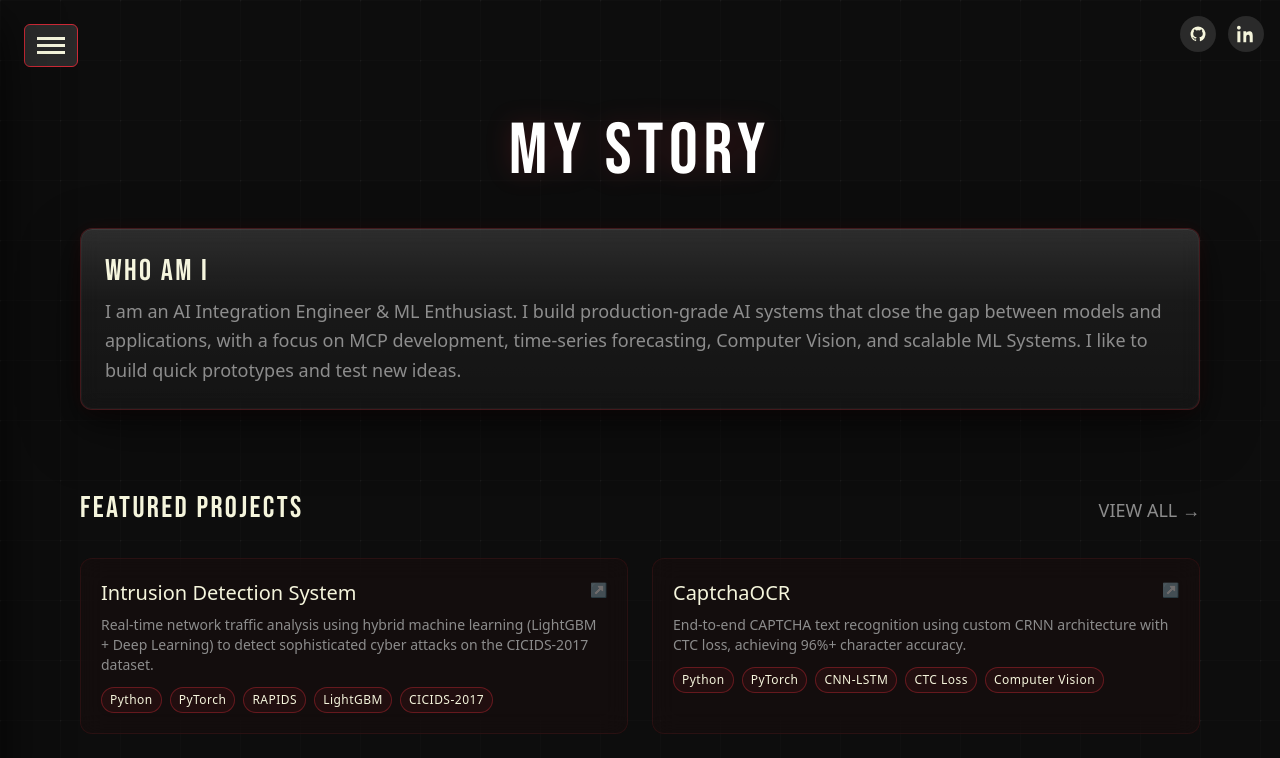
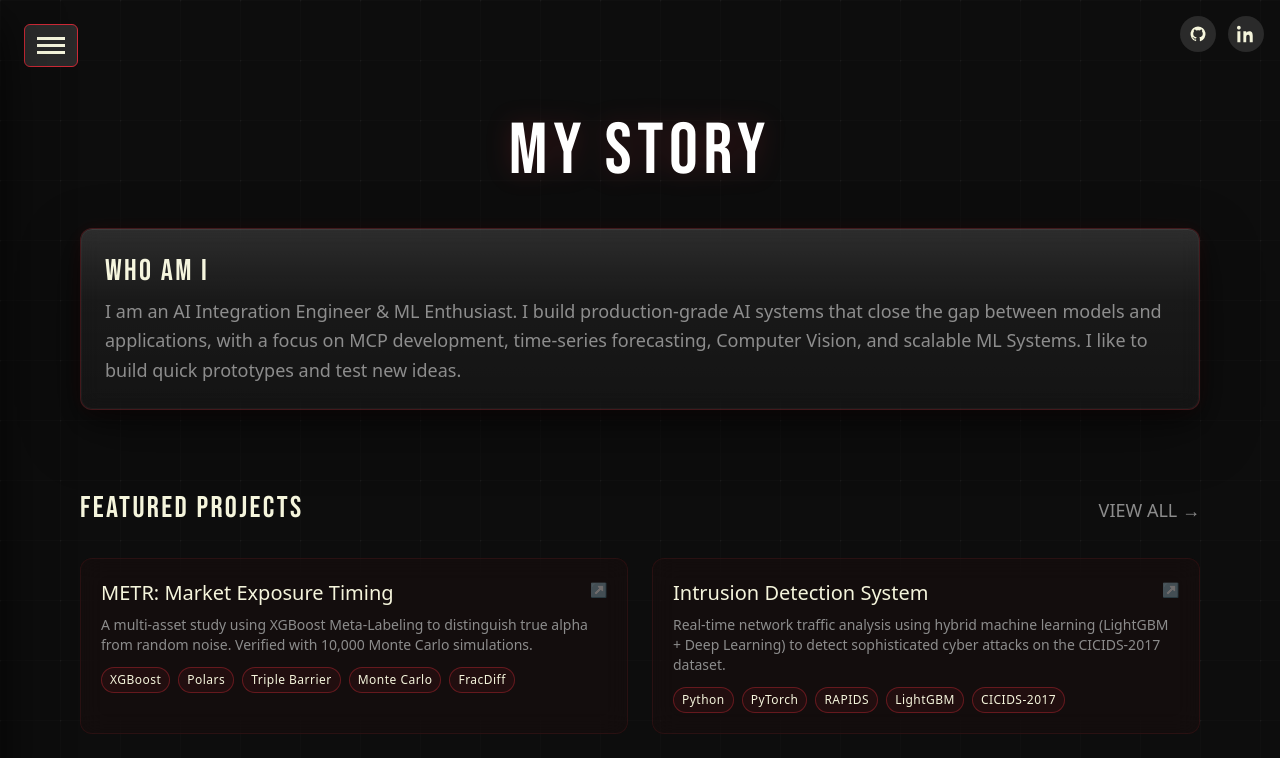
Before and after one commit to mohakapoor/Portfolio, a Next.js app: page /story in a window 1280 px wide. Shown: the top 758 px of the page. Built offline with nearby package versions, Linux system fonts and the light colour scheme.

Commit message:
reording projects in story page

```diff
--- a/src/app/story/page.tsx
+++ b/src/app/story/page.tsx
@@ -166,32 +166,33 @@ export default function StoryPage() {
               {[
                 {
                   id: 0,
+                  title: "METR: Market Exposure Timing",
+                  desc: "A multi-asset study using XGBoost Meta-Labeling to distinguish true alpha from random noise. Verified with 10,000 Monte Carlo simulations.",
+                  tags: ["XGBoost", "Polars", "Triple Barrier", "Monte Carlo", "FracDiff"],
+                  href: "/projects/METR"
+                },
+                {
+                  id: 1,
                   title: "Intrusion Detection System",
                   desc: "Real-time network traffic analysis using hybrid machine learning (LightGBM + Deep Learning) to detect sophisticated cyber attacks on the CICIDS-2017 dataset.",
                   tags: ["Python", "PyTorch", "RAPIDS", "LightGBM", "CICIDS-2017"],
                   href: "/projects/IntrusionDetection"
                 },
                 {
-                  id: 1,
+                  id: 2,
                   title: "CaptchaOCR",
                   desc: "End-to-end CAPTCHA text recognition using custom CRNN architecture with CTC loss, achieving 96%+ character accuracy.",
                   tags: ["Python", "PyTorch", "CNN-LSTM", "CTC Loss", "Computer Vision"],
                   href: "/projects/CaptchaOCR"
                 },
                 {
-                  id: 2,
+                  id: 3,
                   title: "HermesGPT",
                   desc: "AI‑powered personalized cold emails with Gmail API, email verification, and PostgreSQL tracking.",
                   tags: ["Python", "Gmail API", "Gemini AI", "Automation", "PostgreSQL"],
                   href: "https://github.com/mohakapoor/HermesGPT"
                 },
-                {
-                  id: 3,
-                  title: "METR: Market Exposure Timing",
-                  desc: "A multi-asset study using XGBoost Meta-Labeling to distinguish true alpha from random noise. Verified with 10,000 Monte Carlo simulations.",
-                  tags: ["XGBoost", "Polars", "Triple Barrier", "Monte Carlo", "FracDiff"],
-                  href: "/projects/METR"
-                },
+
               ].map((proj) => {
                 const isExternal = proj.href.startsWith('http');
                 const CardWrapper = isExternal ? 'a' : Link;
```
